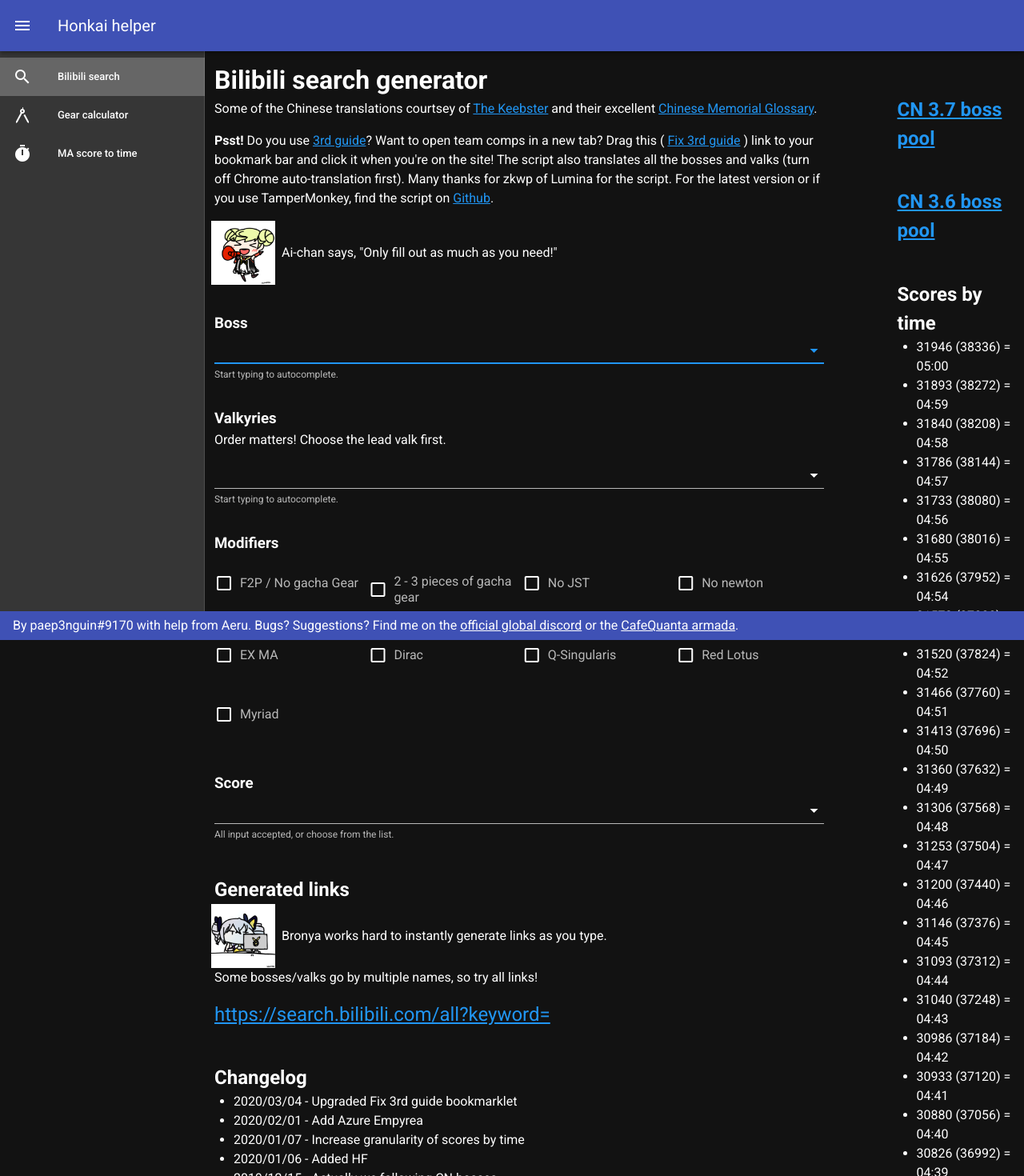
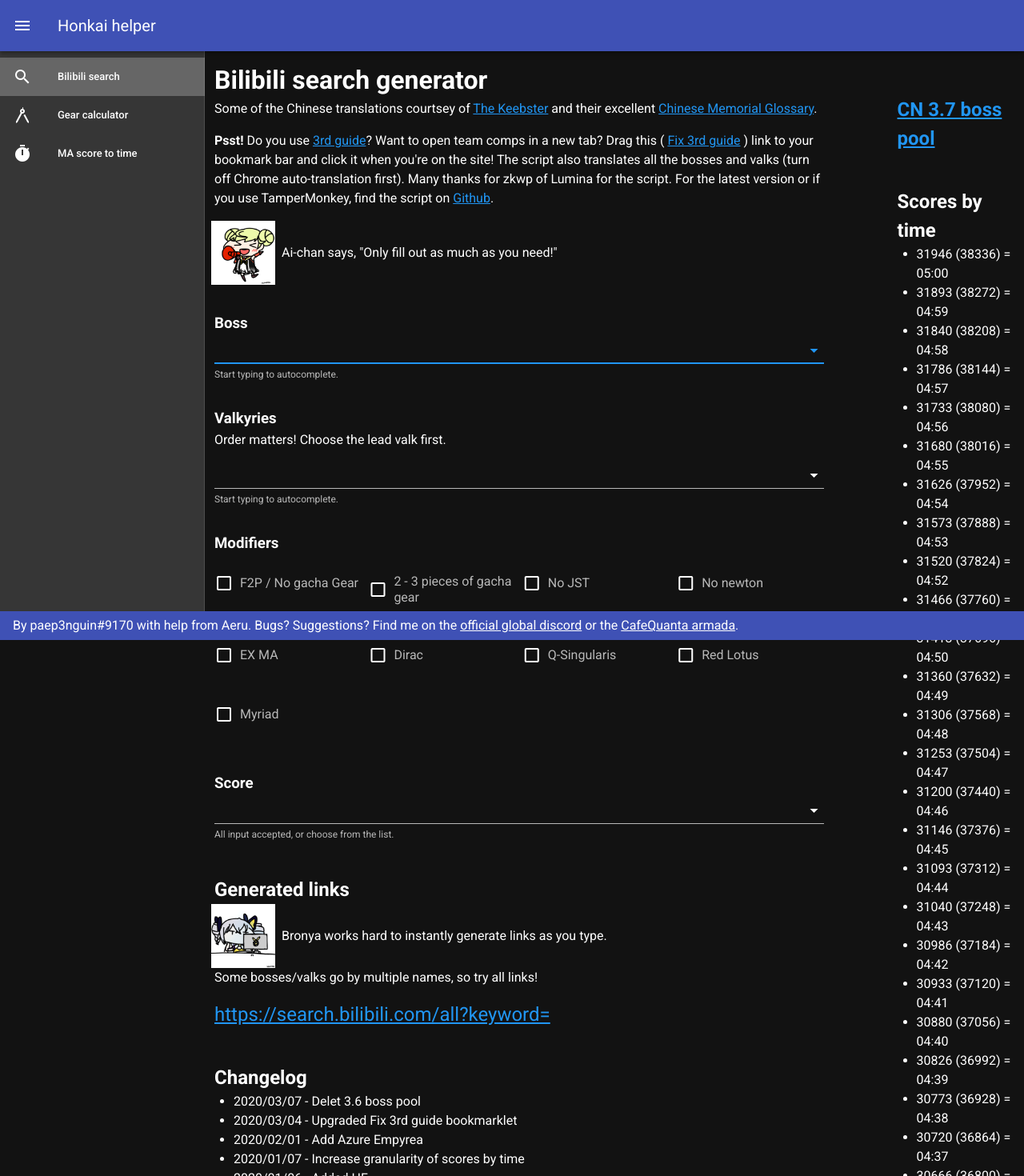
Before and after one commit to PaeP3nguin/honkai-guide, a Vue app: page /#/ in a window 1280 px wide. Shown: the top 1470 px of the page at 80% size. Built offline with nearby package versions, Linux system fonts and the light colour scheme.

Commit message:
Remove 3.6 boss pool

```diff
--- a/src/views/Search.vue
+++ b/src/views/Search.vue
@@ -92,6 +92,7 @@
 
         <h2 class="section-head">Changelog</h2>
         <ul>
+          <li>2020/03/07 - Delet 3.6 boss pool</li>
           <li>2020/03/04 - Upgraded Fix 3rd guide bookmarklet</li>
           <li>2020/02/01 - Add Azure Empyrea</li>
           <li>2020/01/07 - Increase granularity of scores by time</li>
@@ -117,9 +118,6 @@
       <v-flex hidden-sm-and-down offset-xs1 md-flex md2>
         <h2 class="section-head">
           <a :href="require('@/assets/boss_pool_37.png')" target="_blank">CN 3.7 boss pool</a>
-        </h2>
-        <h2 class="section-head">
-          <a :href="require('@/assets/boss_pool_36.png')" target="_blank">CN 3.6 boss pool</a>
         </h2>
         <h2 class="section-head">Scores by time</h2>
         <ul>
```
